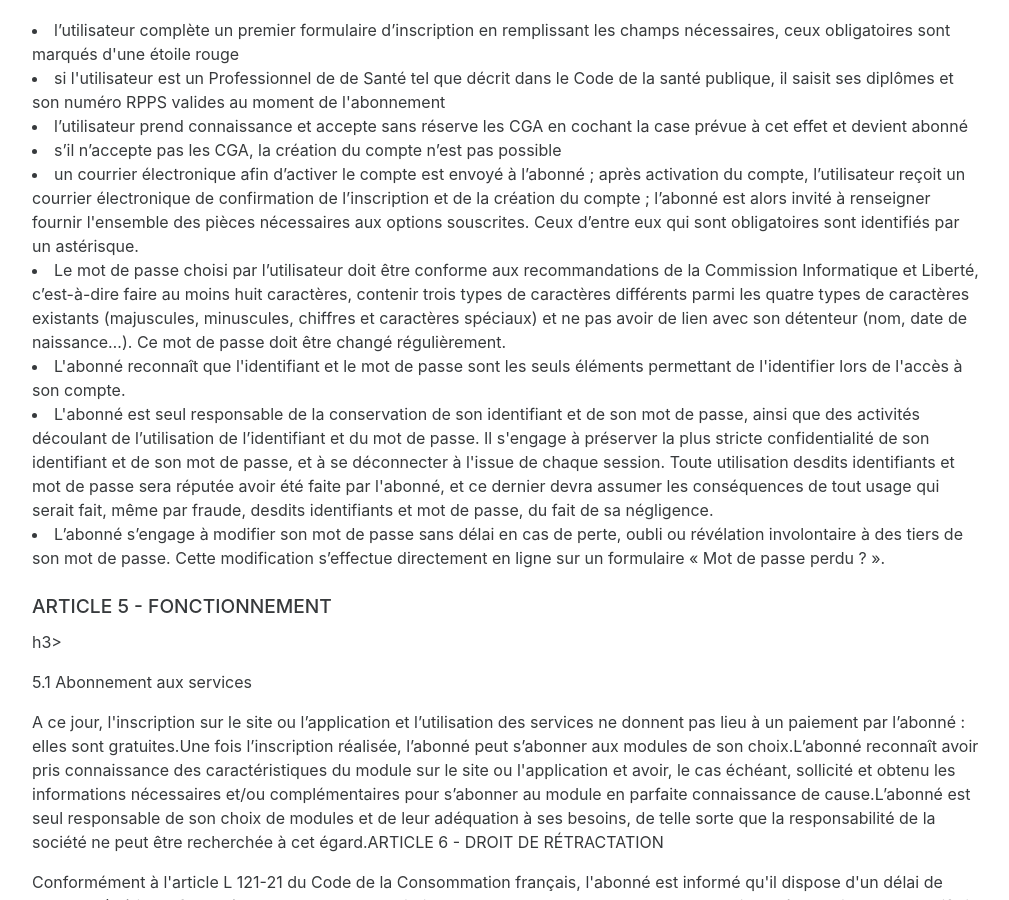
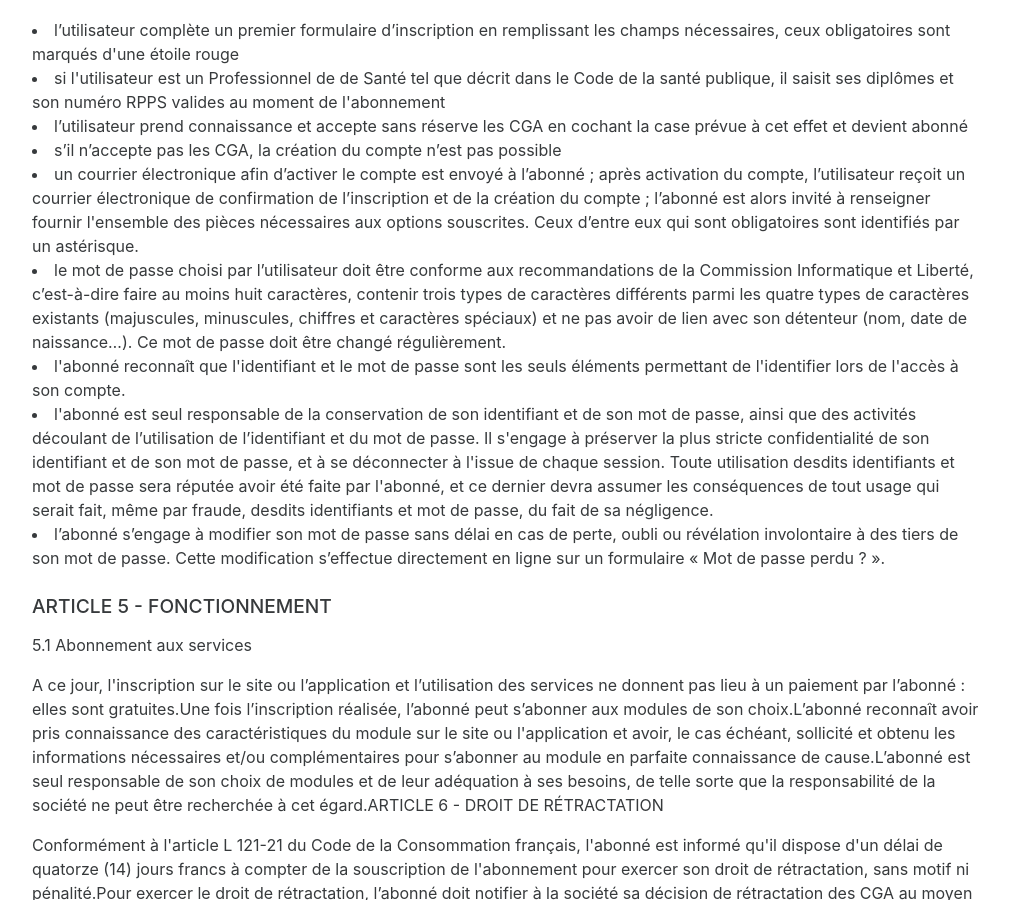
Before and after one commit to medusal/medusal.github.io, a Jekyll site: the page built from _pages/cgu.html, in a window 1280 px wide and 900 px high, scrolled down 3879 px. Shown: the whole window, without its empty margins (133-1142 px from the left). Built offline with Jekyll 4.4.1, drawn with Linux system fonts in a browser that asks for light colours.

Commit message:
Update from Forestry.io - _pages/cgu.html

```diff
--- a/_pages/cgu.html
+++ b/_pages/cgu.html
@@ -107,13 +107,13 @@ color: "#3D9970"
     <li>l’utilisateur prend connaissance et accepte sans réserve les CGA en cochant la case prévue à cet effet et devient abonné</li>
     <li>s’il n’accepte pas les CGA, la création du compte n’est pas possible </li>
     <li>un courrier électronique afin d’activer le compte est envoyé à l’abonné ; après activation du compte, l’utilisateur reçoit un courrier électronique de confirmation de l’inscription et de la création du compte ; l’abonné est alors invité à renseigner fournir l'ensemble des pièces nécessaires aux options souscrites. Ceux d’entre eux qui sont obligatoires sont identifiés par un astérisque. </li>
-     <li>Le mot de passe choisi par l’utilisateur doit être conforme aux recommandations de la Commission Informatique et Liberté, c’est-à-dire faire au moins huit caractères, contenir trois types de caractères différents parmi les quatre types de caractères existants (majuscules, minuscules, chiffres et caractères spéciaux) et ne pas avoir de lien avec son détenteur (nom, date de naissance…). Ce mot de passe doit être changé régulièrement. </li>
-    <li> L'abonné reconnaît que l'identifiant et le mot de passe sont les seuls éléments permettant de l'identifier lors de l'accès à son compte. </li>
-     <li> L'abonné est seul responsable de la conservation de son identifiant et de son mot de passe, ainsi que des activités découlant de l’utilisation de l’identifiant et du mot de passe. Il s'engage à préserver la plus stricte confidentialité de son identifiant et de son mot de passe, et à se déconnecter à l'issue de chaque session. Toute utilisation desdits identifiants et mot de passe sera réputée avoir été faite par l'abonné, et ce dernier devra assumer les conséquences de tout usage qui serait fait, même par fraude, desdits identifiants et mot de passe, du fait de sa négligence.</li>
-    <li> L’abonné s’engage à modifier son mot de passe sans délai en cas de perte, oubli ou révélation involontaire à des tiers de son mot de passe. Cette modification s’effectue directement en ligne sur un formulaire « Mot de passe perdu ? ».</li> </p>
+     <li>le mot de passe choisi par l’utilisateur doit être conforme aux recommandations de la Commission Informatique et Liberté, c’est-à-dire faire au moins huit caractères, contenir trois types de caractères différents parmi les quatre types de caractères existants (majuscules, minuscules, chiffres et caractères spéciaux) et ne pas avoir de lien avec son détenteur (nom, date de naissance…). Ce mot de passe doit être changé régulièrement. </li>
+    <li> l'abonné reconnaît que l'identifiant et le mot de passe sont les seuls éléments permettant de l'identifier lors de l'accès à son compte. </li>
+     <li> l'abonné est seul responsable de la conservation de son identifiant et de son mot de passe, ainsi que des activités découlant de l’utilisation de l’identifiant et du mot de passe. Il s'engage à préserver la plus stricte confidentialité de son identifiant et de son mot de passe, et à se déconnecter à l'issue de chaque session. Toute utilisation desdits identifiants et mot de passe sera réputée avoir été faite par l'abonné, et ce dernier devra assumer les conséquences de tout usage qui serait fait, même par fraude, desdits identifiants et mot de passe, du fait de sa négligence.</li>
+    <li> l’abonné s’engage à modifier son mot de passe sans délai en cas de perte, oubli ou révélation involontaire à des tiers de son mot de passe. Cette modification s’effectue directement en ligne sur un formulaire « Mot de passe perdu ? ».</li> </p>
     <h3>
         ARTICLE 5 - FONCTIONNEMENT
-</h3>h3>
+</h3>
 <p>5.1 Abonnement aux services</p>
 <p>A ce jour, l'inscription sur le site ou l’application et l’utilisation des services ne donnent pas lieu à un paiement par l’abonné : elles sont gratuites.Une fois l’inscription réalisée, l’abonné peut s’abonner aux modules de son choix.L’abonné reconnaît avoir pris connaissance des caractéristiques du module sur le site ou l'application et avoir, le cas échéant, sollicité et obtenu les informations nécessaires et/ou complémentaires pour s’abonner au module en parfaite connaissance de cause.L’abonné est seul responsable de son choix de modules et de leur adéquation à ses besoins, de telle sorte que la responsabilité de la société ne peut être recherchée à cet égard.ARTICLE 6 - DROIT DE RÉTRACTATION</p>
 <p>Conformément à l'article L 121-21 du Code de la Consommation français, l'abonné est informé qu'il dispose d'un délai de quatorze (14) jours francs à compter de la souscription de l'abonnement pour exercer son droit de rétractation, sans motif ni pénalité.Pour exercer le droit de rétractation, l’abonné doit notifier à la société sa décision de rétractation des CGA au moyen d'une déclaration dénuée d'ambiguïté (par exemple, lettre envoyée par la poste, télécopie ou courrier électronique) ou du formulaire de rétractation suivant :« À l'attention de la SAS Umanlife – 2, rue Meissonier – 75017 Paris – Fax : +33(1)40549965 – E-mail : webmaster@umanlife.com :Je vous notifie par la présente ma rétractation des conditions générales d’abonnement pour la prestation de services décrites par lesdites conditions ci-dessous :Souscrit le :Nom de l’abonné :Adresse de l’abonné :Adresse électronique de l’abonné :Signature de l’abonné (uniquement en cas de notification du présent formulaire sur papier) :Date : »Conformément à l’article L121-21-5, l’abonné demande expressément à ce que le service soit accessible dès la souscription de l’abonnement.En cas de rétractation, tout service payant fourni par la société à l’abonné entre la date de souscription de l’abonnement et la date de notification par l’abonné de sa décision de se rétracter devra être payé par l’abonné.ARTICLE 7 - ACCESSIBILITÉ DU SITE ET DES SERVICES - MAINTENANCE ET ÉVOLUTION</p>
```
